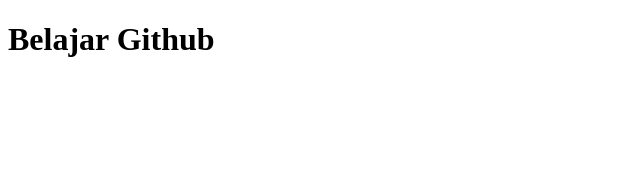
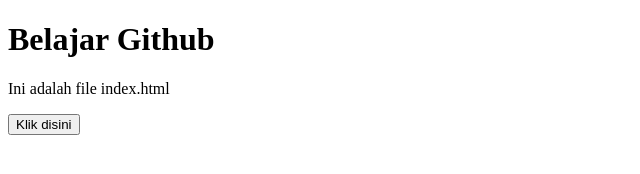
Before and after one commit to ucupdev23/github-belajar, a plain HTML site: page index.html in a window 1280 px wide. Shown: the whole page, without its empty margins (0-640 px from the left). Drawn offline with Linux system fonts and the light colour scheme.

Commit message:
penambahan button

```diff
--- a/index.html
+++ b/index.html
@@ -7,5 +7,7 @@
 </head>
 <body>
     <h1>Belajar Github</h1>
+    <p>Ini adalah file index.html</p>
+    <button>Klik disini</button>
 </body>
 </html>
```
